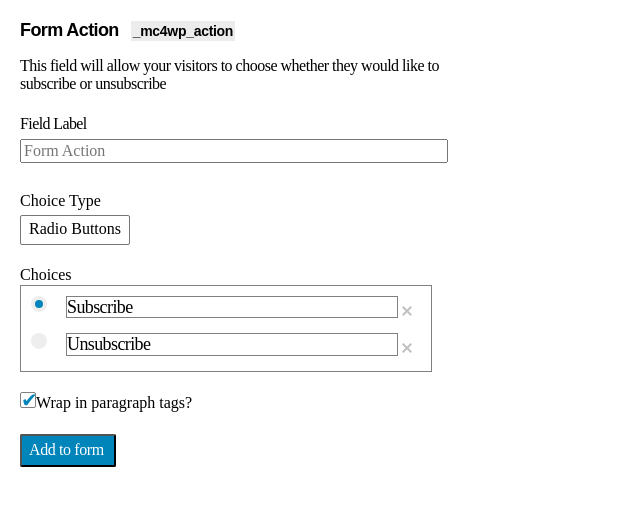
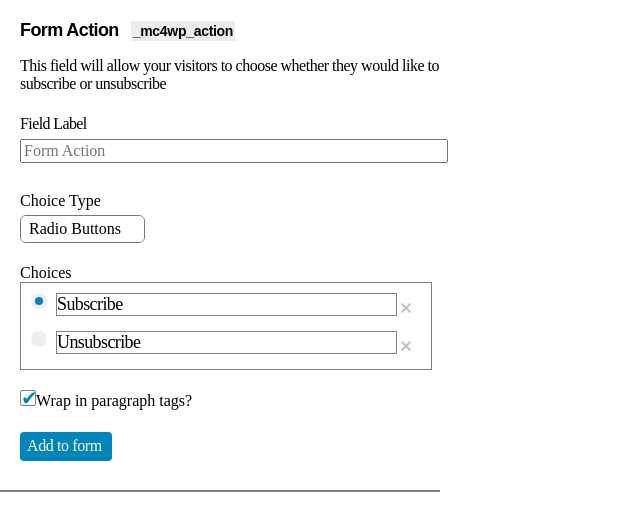
Before and after one commit to kalachou/MaksimKalachou-Tasks, a plain HTML site: page Task2/2.2 form/index.html in a window 1280 px wide. Shown: the whole page, without its empty margins (0-640 px from the left). Drawn offline with nearby package versions, Linux system fonts and the light colour scheme.

Commit message:
task2(form)/fix:add required amendments

```diff
--- a/Task2/2.2 form/css/main.css
+++ b/Task2/2.2 form/css/main.css
@@ -2,6 +2,7 @@
     padding: 20px 0 0 20px;
     width: 420px;
     height: 470px;
+    border-bottom: 2px solid gray;
 }
 
 .form__headline_main {
@@ -40,6 +41,9 @@
 .form__choice_type {
     margin: 4px 0 20px 0;
     padding: 4px 6px;
+    border-radius: 6px;
+    height: 28px;
+    width: 125px;
 }
 
 .form__choices_wrapper {
@@ -54,9 +58,9 @@
 
 .form__choices_wrapper__choice_wrapper {
     border: 1px solid gray;
-    width: 330px;
+    width: 339px;
     display: inline-block;
-    margin: 0px 0 15px;
+    margin: 0px 0px 15px -10px;
 }
 
 /*custom radiobuttons*/
@@ -126,14 +130,15 @@
 
 .form__choices__disabler {
     position: relative;
-
     width: 12px;
     height: 12px;
     opacity: 0.3;
     }
+
 .form__choices__disabler:hover {
     opacity: 1;
     }
+
 .form__choices__disabler:before, .form__choices__disabler:after {
     position: absolute;
     left: 8px;
@@ -143,9 +148,11 @@
     width: 2px;
     background-color: #333;
     }
+
 .form__choices__disabler:before {
     transform: rotate(45deg);
     }
+
 .form__choices__disabler:after {
     transform: rotate(-45deg);
     }
@@ -177,7 +184,8 @@
 
 .form__submit {
     margin-top: 22px;
-    border-radius: 2px;
+    border: 0;
+    border-radius: 4px;
     background-color: #0085ba;
     color: #ffffff;
     padding: 5px 10px 5px 7px;
--- a/Task2/2.2 form/index.html
+++ b/Task2/2.2 form/index.html
@@ -18,6 +18,8 @@
         <label for="select">Choice Type<br></label>
         <select class="form__choice_type" id="select" size="1" multiple>
             <option>Radio Buttons</option>
+            <option>Radio Buttons 1</option>
+            <option>Radio Buttons 2</option>
         </select><br>
         <label>Choices<br>
             <div class="form__choices_wrapper">
```
